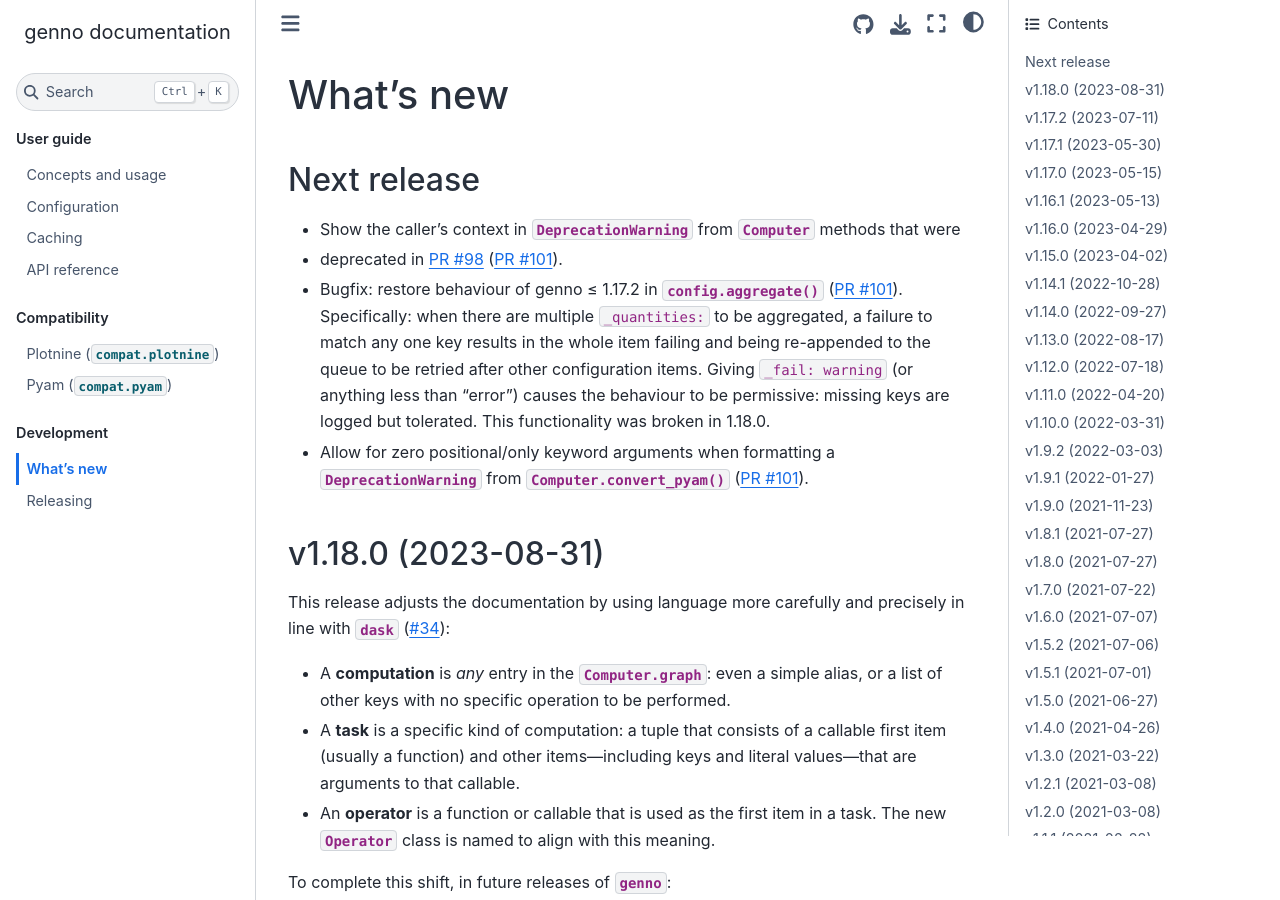
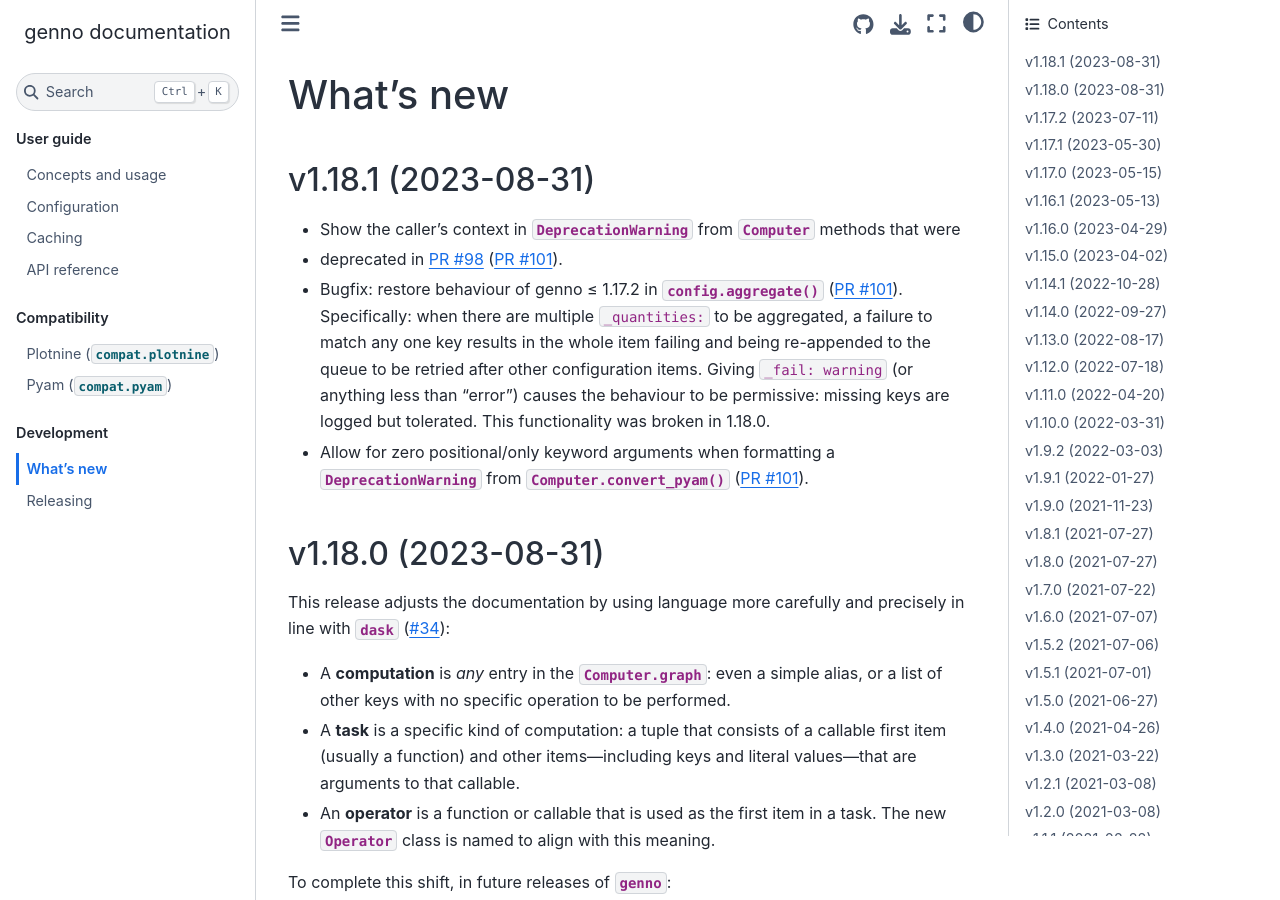
Before and after one commit to khaeru/genno, a Sphinx documentation site: the page built from doc/whatsnew.rst, in a window 1280 px wide and 900 px high. Built offline with Sphinx 7.4.7 and the Sphinx Book theme 1.1.4, drawn with Linux system fonts in a browser that asks for light colours.

Commit message:
Mark v1.18.1 in doc/whatsnew

```diff
--- a/doc/whatsnew.rst
+++ b/doc/whatsnew.rst
@@ -1,8 +1,11 @@
 What's new
 **********
 
-Next release
-============
+.. Next release
+.. ============
+
+v1.18.1 (2023-08-31)
+====================
 
 - Show the caller's context in :class:`DeprecationWarning` from :class:`.Computer` methods that were
 - deprecated in :pull:`98` (:pull:`101`).
```
